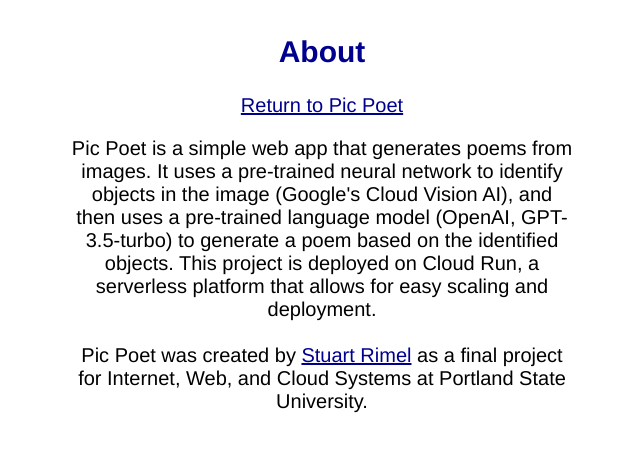
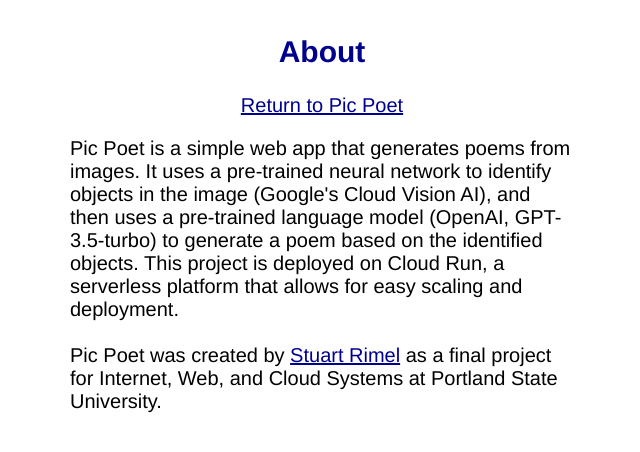
Before and after one commit to srimel/Pic-Poet, a Flask app: page /about in a window 1280 px wide. Shown: the top 452 px of the page, without its empty margins (318-958 px from the left). Run offline with Flask 3, Linux system fonts and the light colour scheme.

Commit message:
update styles

```diff
--- a/final/static/styles.css
+++ b/final/static/styles.css
@@ -1,8 +1,8 @@
 body {
     font-family: "Helvetica", sans-serif;
     font-size: 20px;
+    color: black;
     text-align: center;
-    color: black;
 }
 a, h1, h2, h3 {
     color: #00008F;
@@ -25,3 +25,6 @@
     max-width: 50%;
     height: auto;
 }
+.about {
+    text-align: left !important;
+}
```
